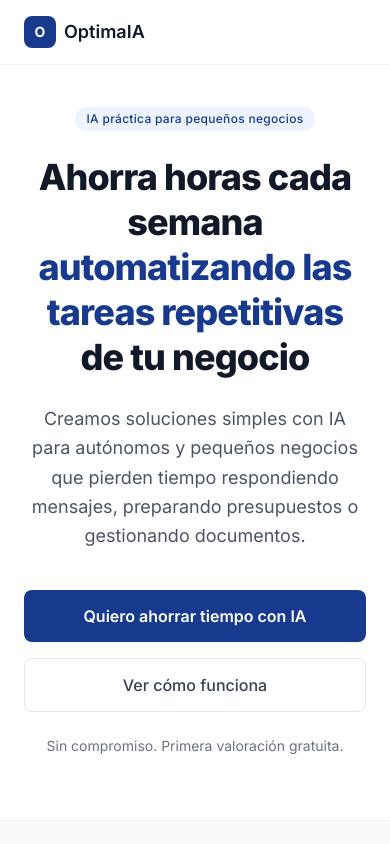
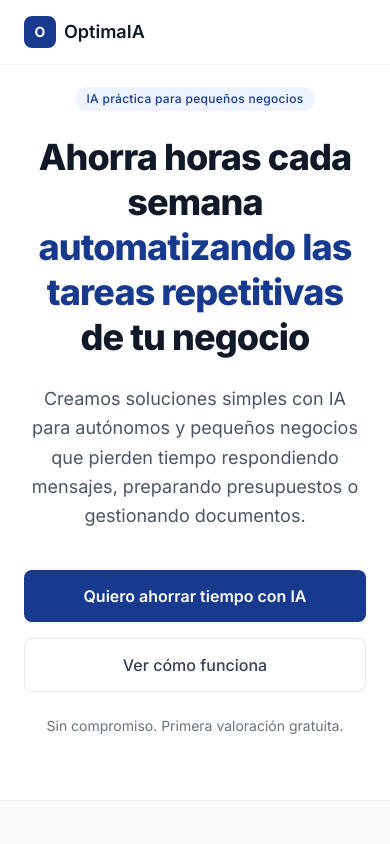
Before and after one commit to marcrochm/OptimaIA, a plain HTML site: page index.html in a window 390 px wide. Shown: the top 844 px of the page. Drawn offline with nearby package versions, Linux system fonts and the light colour scheme.

Commit message:
Update index.html

```diff
--- a/index.html
+++ b/index.html
@@ -72,7 +72,7 @@
   </header>
 
   <!-- Hero -->
-  <section class="px-6 pt-10 pb-16 md:pt-28 md:pb-28">
+  <section class="px-6 pt-5 pb-16 md:pt-28 md:pb-28">
     <div class="max-w-4xl mx-auto text-center">
       <span class="inline-block px-3 py-1 mb-6 text-xs font-medium tracking-wide text-brand-700 bg-brand-50 rounded-full">
         IA práctica para pequeños negocios
```
